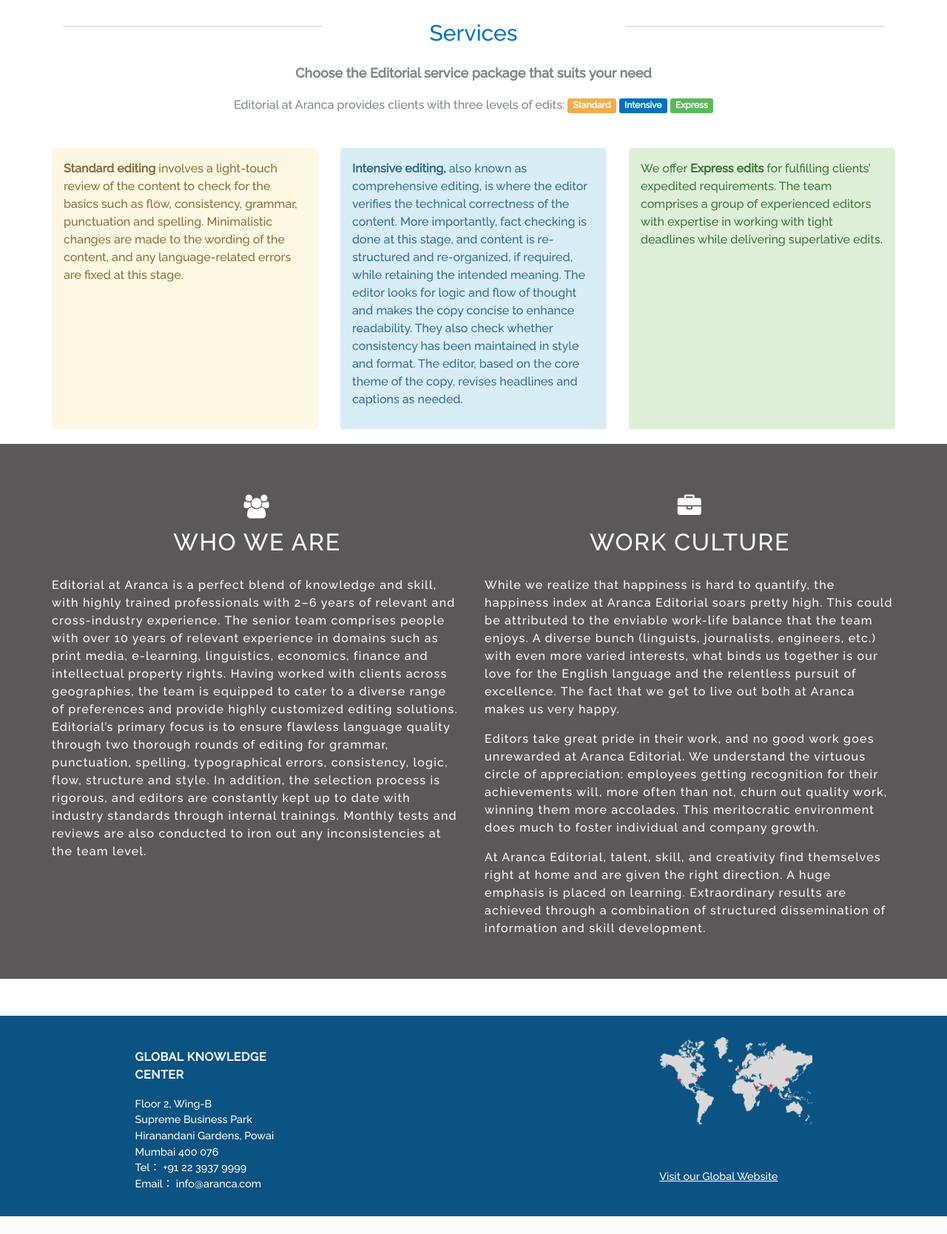
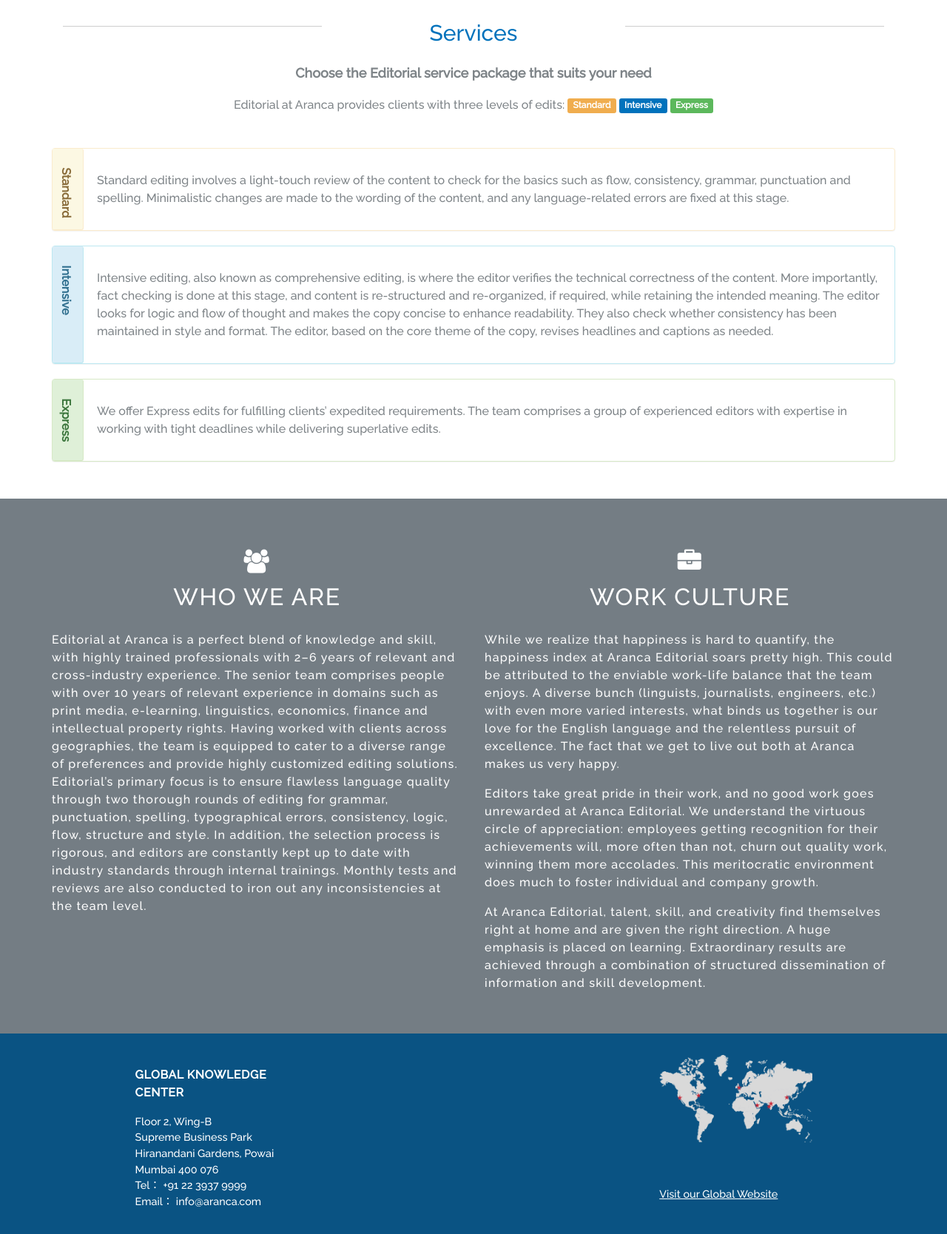
Before and after one commit to sandeshsmartguy/editorial, a PHP site: page / in a window 1280 px wide. Shown: the part 2044-3712 px from the top of the page at 74% size. Before the commit the page ends 3688 px from the top, so only its background shows below. Run offline with PHP 8.4, Linux system fonts and the light colour scheme; style sheets or scripts are compiled from the project's sources; some libraries are stand-ins or nearby versions.

Commit message:
miscellaneous update

```diff
--- a/_includes/assignment-examples.html
+++ b/_includes/assignment-examples.html
@@ -1,4 +1,4 @@
-<section class="assignment-examples inverted-white" name="people" id="people">
+<section class="assignment-examples inverted-white" name="people" id="people" style="margin-top:30px;">
   <div class="container-fluid assignment-examples__background">
 
     <div class="container">
--- a/_includes/contact.html
+++ b/_includes/contact.html
@@ -1,4 +1,4 @@
-<div class="container-fluid contact inverted-white" name="contact" id="contact">
+<div class="container-fluid contact inverted-white" name="contact" id="contact" style="margin-top:-50px;">
 
   <div class="container">
     <div class="row">
--- a/public/index.php
+++ b/public/index.php
@@ -6,7 +6,7 @@
 include('../_includes/landing.html');
 include('../_includes/full-banner-a.html');
 include('../_includes/round-icon-badge.html');
-include('../_includes/content-box-3col.html');
+include('../_includes/left-side-header-panel.html');
 include('../_includes/assignment-examples.html');
 ?>
 <div class="sep50"></div>
--- a/src/sass/site/_components.scss
+++ b/src/sass/site/_components.scss
@@ -12,3 +12,4 @@
 @import "components/round-icon-badge";
 @import "components/content-box-3col";
 @import "components/rich-content";
+@import "components/left-side-header-panel";
--- a/src/sass/site/components/_full-banner-a.scss
+++ b/src/sass/site/components/_full-banner-a.scss
@@ -1,5 +1,5 @@
 .full-banner-a {
-//  background: url('/assets/images/global-services-bkg.jpg') no-repeat;
+  //background: url('/assets/images/team-header-bkg.jpg') no-repeat;
   background-color: #3695D6;
   -webkit-background-size: cover;
   -moz-background-size: cover;
--- a/src/sass/site/components/_rich-content.scss
+++ b/src/sass/site/components/_rich-content.scss
@@ -6,7 +6,7 @@
 }
 .assignment-examples__background{
 //background: url('/assets/images/backgrounds/hand-background.jpg') no-repeat center center fixed;
-background-color: #5C5859;
+background-color: #747D84;
 }
 
 .assignment-examples__icon{
```
